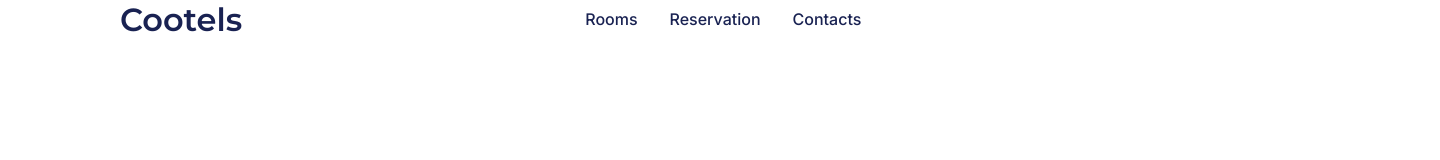
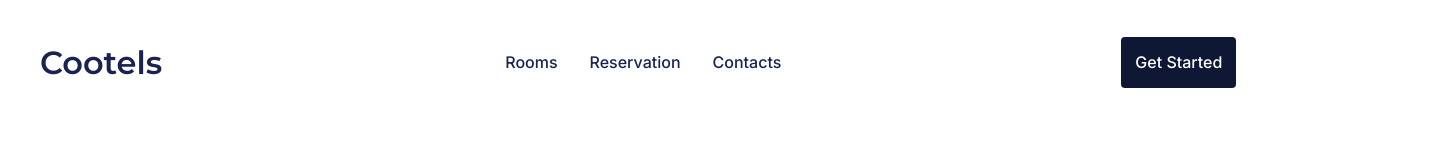
Before and after one commit to sashadyg/personal-pucker, a website built with Parcel: page src/index.html in a window 1280 px wide. Shown: the whole page, 1440 px wide, since content can reach past the window. Built offline with nearby package versions, Linux system fonts and the light colour scheme.

Commit message:
header update

```diff
--- a/src/partials/header.html
+++ b/src/partials/header.html
@@ -2,9 +2,10 @@
   <div class="container header__container">
     <a href="./index.html" class="header__logo">Cootels</a>
     <ul class="header__nav-list">
-      <li class="header__nav-item">Rooms</li>
-      <li class="header__nav-item">Reservation</li>
-      <li class="header__nav-item">Contacts</li>
+      <li class="header__nav-item"><a href="" class="header__nav-link">Rooms</a></li>
+      <li class="header__nav-item"><a href="" class="header__nav-link">Reservation</a></li>
+      <li class="header__nav-item"><a href="" class="header__nav-link">Contacts</a></li>
     </ul>
+    <button class="header__btn">Get Started</button>
   </div>
 </header>
--- a/src/sass/_header.scss
+++ b/src/sass/_header.scss
@@ -12,16 +12,18 @@
 }
 
 .header__nav-item {
-    font-family: 'Inter';
-    font-weight: 500;
-    font-size: 16px;
-    line-height: 19px;
-
-    color: var(--text-color);
-
     .header__nav-list &:not(:last-child) {
         margin-right: 32px;
     }
+}
+
+.header__nav-link {
+    font-family: 'Inter';
+font-weight: 500;
+font-size: 16px;
+line-height: 19px;
+
+color: var(--text-color);
 }
 
 .header__logo {
@@ -30,5 +32,19 @@
     font-size: 32px;
     line-height: 39px;
     color: var(--text-color);
-    padding-left: 120px;
 }
+
+.header__btn {
+    font-family: 'Inter';
+    font-weight: 500;
+    font-size: 16px;
+    line-height: 19px;
+
+    color: var(--white-color);
+    background-color: var(--bg-button-color);
+    padding: 16px 14px;
+    border: none;
+    border-radius: 4px;
+    margin-top: 37px;
+    margin-bottom: 36px;
+}
--- a/src/sass/_vars.scss
+++ b/src/sass/_vars.scss
@@ -60,6 +60,6 @@
   }
 
   .container {
-    width: 1440px;
+    width: 1200px;
     margin: 0 auto;
 }
--- a/src/sass/main.scss
+++ b/src/sass/main.scss
@@ -1,2 +1,3 @@
 @import './vars';
-@import './header'
+@import './header';
+@import './hero'
```
Also changed, not shown: src/sass/_hero.scss (added).
